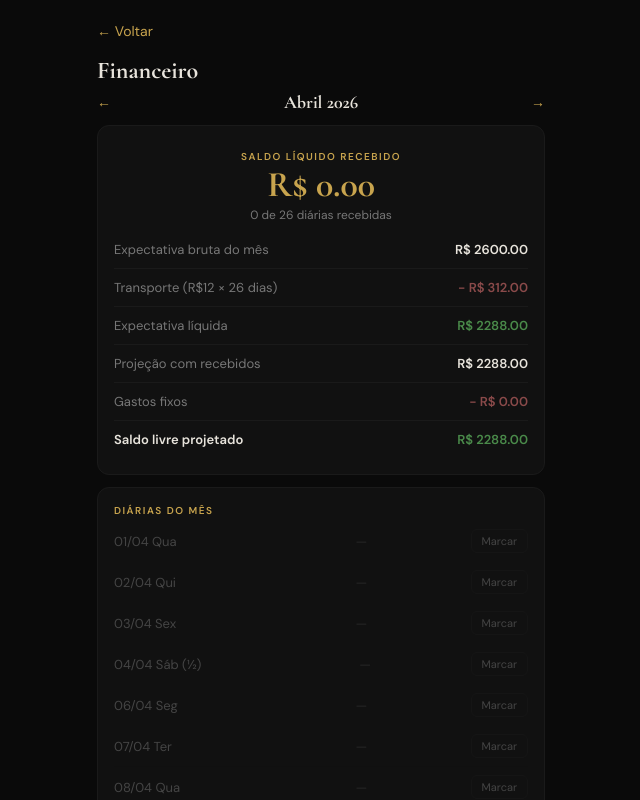
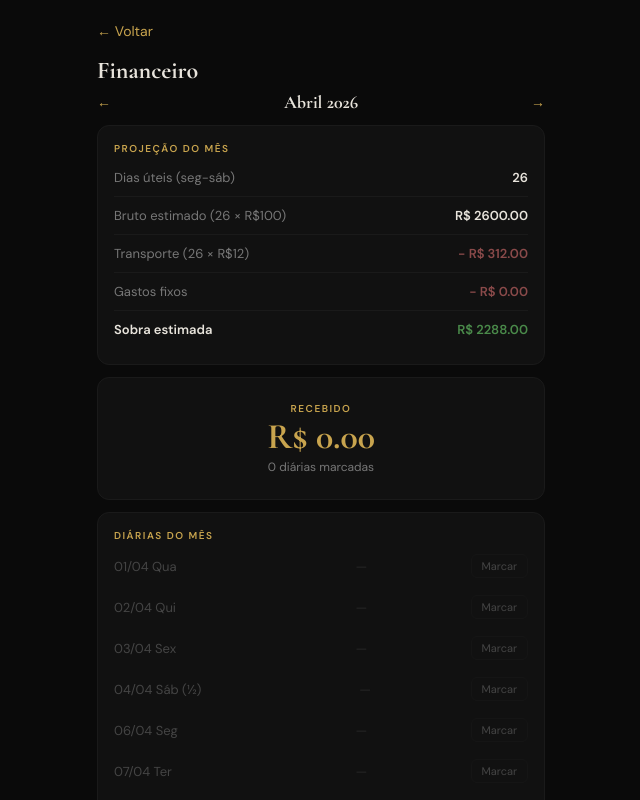
Before and after one commit to Joabesued/foco-essencial, a plain HTML site: page index.html in a window 1280 px wide. Both pictures are taken after a click on the element 640 px from the left and 1118 px from the top of the page. Shown: the top 800 px of the page, without its empty margins (319-959 px from the left). Drawn offline with nearby package versions, Linux system fonts and the light colour scheme.

Commit message:
Att parte financeira

```diff
--- a/index.html
+++ b/index.html
@@ -333,7 +333,8 @@ button{font-family:var(--sans);cursor:pointer;-webkit-tap-highlight-color:transp
     <span class="fin-month-label" id="fin-month-label"></span>
     <button class="back-btn" onclick="finChangeMonth(1)" style="margin:0">→</button>
   </div>
-  <div class="card" id="fin-summary"></div>
+  <div class="card" id="fin-projection"></div>
+  <div class="card" id="fin-received"></div>
   <div class="card">
     <div class="label">DIÁRIAS DO MÊS</div>
     <div id="fin-days"></div>
@@ -916,7 +917,21 @@ function renderFinance(){
   const workDays=getWorkingDays(finYear,finMonth);
   const totalWorkDays=workDays.length;
 
-  // Calculate received
+  // Projection: simple, static, based on R$100/day average
+  const projectionGross=totalWorkDays*AVG_DAILY;
+  const projectionTransport=totalWorkDays*TRANSPORT_COST;
+  const totalExpenses=D.finExpenses.reduce((a,e)=>a+e.value,0);
+
+  document.getElementById("fin-projection").innerHTML=`
+    <div class="label">PROJEÇÃO DO MÊS</div>
+    <div class="fin-row"><span class="fin-row-label">Dias úteis (seg-sáb)</span><span class="fin-row-value">${totalWorkDays}</span></div>
+    <div class="fin-row"><span class="fin-row-label">Bruto estimado (${totalWorkDays} × R$100)</span><span class="fin-row-value">R$ ${projectionGross.toFixed(2)}</span></div>
+    <div class="fin-row"><span class="fin-row-label">Transporte (${totalWorkDays} × R$12)</span><span class="fin-row-value red">- R$ ${projectionTransport.toFixed(2)}</span></div>
+    <div class="fin-row"><span class="fin-row-label">Gastos fixos</span><span class="fin-row-value red">- R$ ${totalExpenses.toFixed(2)}</span></div>
+    <div class="fin-row" style="border:none"><span class="fin-row-label" style="font-weight:600;color:var(--text)">Sobra estimada</span><span class="fin-row-value ${(projectionGross-projectionTransport-totalExpenses)>=0?'green':'red'}">R$ ${(projectionGross-projectionTransport-totalExpenses).toFixed(2)}</span></div>
+  `;
+
+  // Received: only what was actually marked
   let totalReceived=0;
   let daysReceived=0;
   workDays.forEach(wd=>{
@@ -926,32 +941,12 @@ function renderFinance(){
     }
   });
 
-  const transportTotal=totalWorkDays*TRANSPORT_COST;
-  const expectedGross=totalWorkDays*AVG_DAILY;
-  const expectedNet=expectedGross-transportTotal;
-  const receivedNet=totalReceived-(daysReceived*TRANSPORT_COST);
-  const remaining=totalWorkDays-daysReceived;
-  const projectedTotal=totalReceived+(remaining*AVG_DAILY);
-  const projectedNet=projectedTotal-(totalWorkDays*TRANSPORT_COST);
-
-  // Fixed expenses
-  const totalExpenses=D.finExpenses.reduce((a,e)=>a+e.value,0);
-  const freeBalance=receivedNet-totalExpenses;
-  const projectedFree=projectedNet-totalExpenses;
-
-  // Summary
-  document.getElementById("fin-summary").innerHTML=`
+  document.getElementById("fin-received").innerHTML=`
     <div class="fin-hero">
-      <div class="label">SALDO LÍQUIDO RECEBIDO</div>
-      <div class="fin-amount">R$ ${receivedNet.toFixed(2)}</div>
-      <div class="fin-sub">${daysReceived} de ${totalWorkDays} diárias recebidas</div>
+      <div class="label">RECEBIDO</div>
+      <div class="fin-amount">R$ ${totalReceived.toFixed(2)}</div>
+      <div class="fin-sub">${daysReceived} diárias marcadas</div>
     </div>
-    <div class="fin-row"><span class="fin-row-label">Expectativa bruta do mês</span><span class="fin-row-value">R$ ${expectedGross.toFixed(2)}</span></div>
-    <div class="fin-row"><span class="fin-row-label">Transporte (R$${TRANSPORT_COST} × ${totalWorkDays} dias)</span><span class="fin-row-value red">- R$ ${transportTotal.toFixed(2)}</span></div>
-    <div class="fin-row"><span class="fin-row-label">Expectativa líquida</span><span class="fin-row-value green">R$ ${expectedNet.toFixed(2)}</span></div>
-    <div class="fin-row"><span class="fin-row-label">Projeção com recebidos</span><span class="fin-row-value">R$ ${projectedNet.toFixed(2)}</span></div>
-    <div class="fin-row"><span class="fin-row-label">Gastos fixos</span><span class="fin-row-value red">- R$ ${totalExpenses.toFixed(2)}</span></div>
-    <div class="fin-row" style="border:none"><span class="fin-row-label" style="font-weight:600;color:var(--text)">Saldo livre projetado</span><span class="fin-row-value ${projectedFree>=0?'green':'red'}">R$ ${projectedFree.toFixed(2)}</span></div>
   `;
 
   // Days
@@ -987,19 +982,17 @@ function renderFinance(){
 
 function renderFinHome(){
   if(!D.finDays)D.finDays={};
-  if(!D.finExpenses)D.finExpenses=[];
   const now=new Date();
   const workDays=getWorkingDays(now.getFullYear(),now.getMonth());
   let received=0;let count=0;
   workDays.forEach(wd=>{if(D.finDays[wd.date]){received+=D.finDays[wd.date];count++;}});
-  const net=received-(count*TRANSPORT_COST);
-  const totalExp=D.finExpenses.reduce((a,e)=>a+e.value,0);
-  const free=net-totalExp;
+  const projection=workDays.length*AVG_DAILY;
   const el=document.getElementById("fin-home-summary");
   el.innerHTML=`<div style="display:flex;justify-content:space-between;align-items:center;font-size:13px">
-    <span>${count}/${workDays.length} diárias · Líquido: R$ ${net.toFixed(0)}</span>
-    <span style="color:${free>=0?'#4a8a4a':'#8a4a4a'};font-weight:700">Livre: R$ ${free.toFixed(0)}</span>
-  </div>`;
+    <span>Recebido: R$ ${received.toFixed(0)}</span>
+    <span style="color:var(--accent);font-weight:600">Projeção: R$ ${projection.toFixed(0)}</span>
+  </div>
+  <div class="dim" style="font-size:11px;margin-top:4px">${count}/${workDays.length} diárias marcadas</div>`;
 }
 
 /* ═══════ LOG ═══════ */
--- a/sw.js
+++ b/sw.js
@@ -1,4 +1,4 @@
-const CACHE_NAME = 'foco-essencial-v7';
+const CACHE_NAME = 'foco-essencial-v9';
 const ASSETS = ['./index.html', './manifest.json'];
 
 self.addEventListener('install', e => {
```
